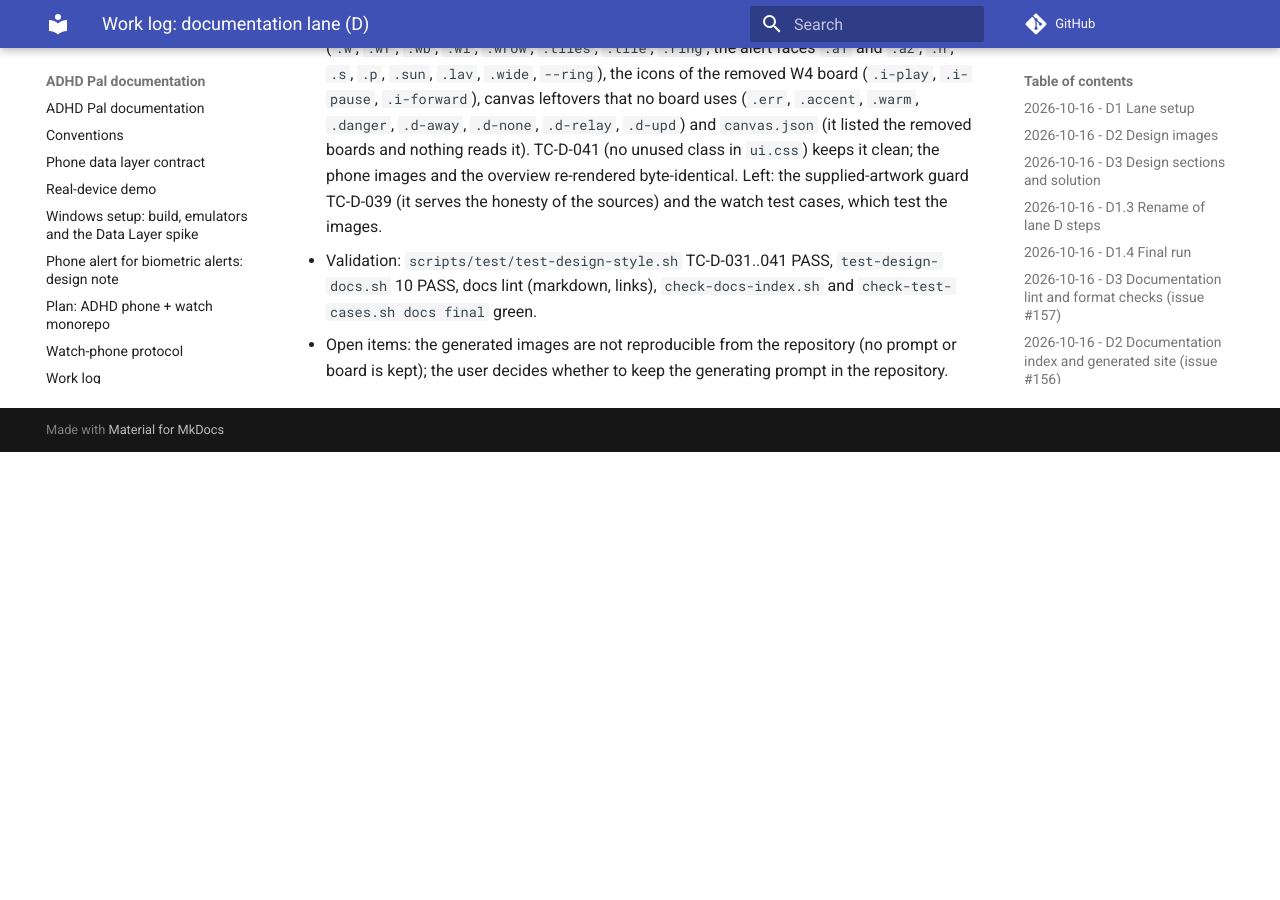
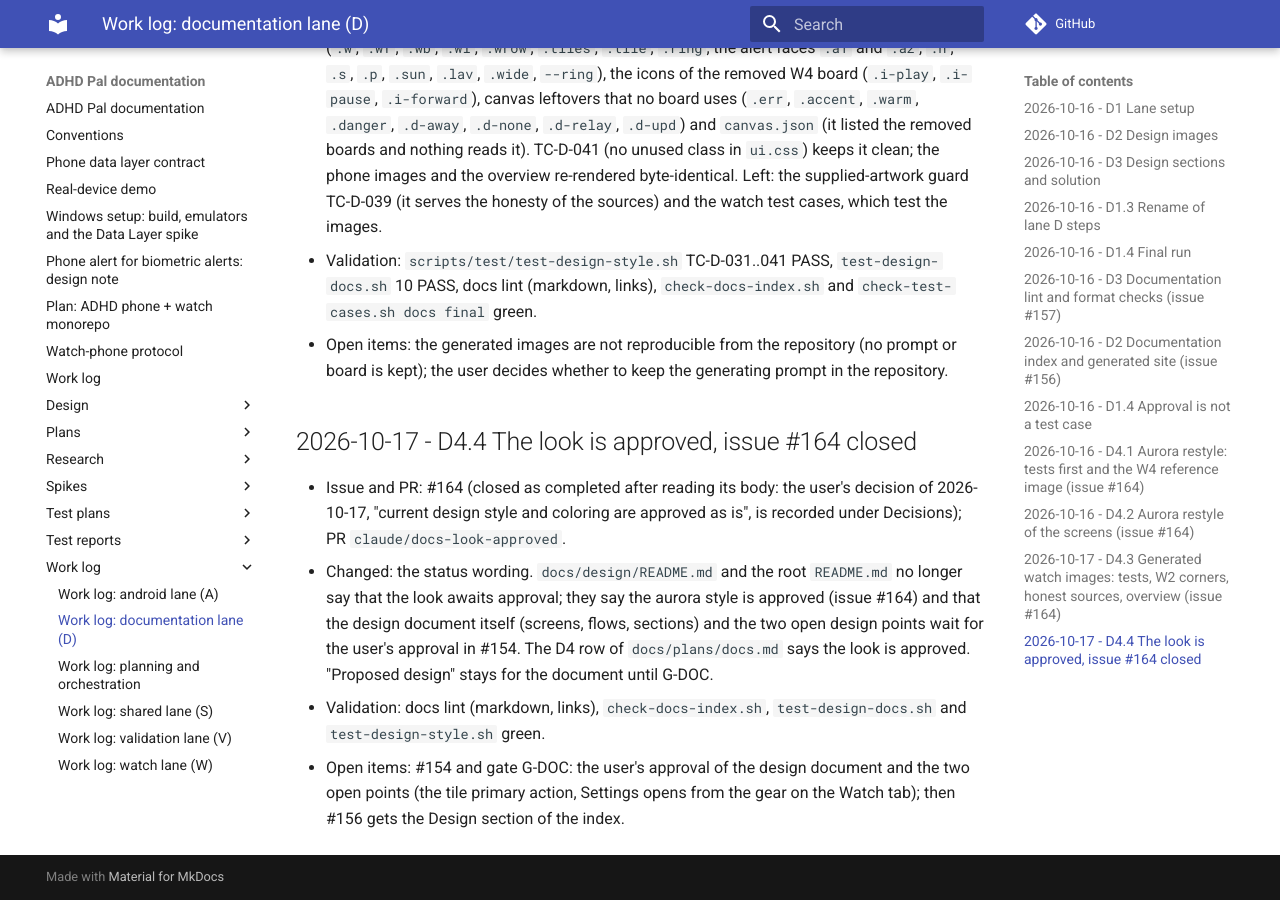
Before and after one commit to shlomoa/my-adhd-pal, an MkDocs documentation site: the page built from docs/work-log/docs.md, in a window 1280 px wide and 900 px high, scrolled down 5064 px. Built offline with MkDocs 1.6.1 and Material for MkDocs 9.7.7, drawn with Linux system fonts in a browser that asks for light colours; comment, search, counter and statistics services are not loaded; before the commit the page ends 5516 px from its top, so only the background shows below that.

Commit message:
Docs: the aurora look is approved (issue 164), the design document still awaits G-DOC (#204)
Claude-Session: https://claude.ai/code/session_0119eKBQkFDJwYDfwmtTQrjB

Co-authored-by: Claude <noreply@anthropic.com>

```diff
--- a/docs/design/README.md
+++ b/docs/design/README.md
@@ -1,8 +1,10 @@
 # ADHD Pal: UI/UX design (proposed design)
 
-Status: **proposed design**, for the user's approval. Until the user approves it (recorded in
-[issue #154](https://github.com/shlomoa/my-adhd-pal/issues/154)) it is a proposal, not the plan-on-record. Once agreed,
-these screens become the contract for the screen steps of [`../plan.md`](../plan.md): 2.6, 3.2-3.7, 4.1-4.6, 5.2 and H1.
+Status: **proposed design**, for the user's approval. The visual style (aurora, below) is approved as is by the user
+([issue #164](https://github.com/shlomoa/my-adhd-pal/issues/164), 2026-10-17). The design document itself (screens, flows and
+sections) and the two open design points below still wait for the user's approval, recorded in
+[issue #154](https://github.com/shlomoa/my-adhd-pal/issues/154); until then it is a proposal, not the plan-on-record. Once
+agreed, these screens become the contract for the screen steps of [`../plan.md`](../plan.md): 2.6, 3.2-3.7, 4.1-4.6, 5.2 and H1.
 
 The designs come from the design canvas
 [ADHD Pal screen designs](https://claude.ai/artifact/MREz2fe1cVjhLqmoRtACPV): 13 phone screens (P1-P13) and 9 watch
@@ -12,7 +14,7 @@ screens (W1-W9). The images are in [`images/`](images) and their sources in [`so
 
 ## Style: aurora
 
-The proposed design has one visual language on the phone and on the watch, taken from the approved reference image of
+The proposed design has one visual language on the phone and on the watch, approved as is by the user (issue #164) and taken from the approved reference image of
 W4 ([Watch main flow](watch-main-flow.md)). The background is deep midnight blue with smooth, flowing aurora light
 (teal, cobalt, violet, a little magenta) near the edges, kept dark and quiet behind the text. The watch face is round with
 a continuous gradient ring from mint and cyan (upper left) through blue to violet and magenta (lower right). Buttons are
--- a/docs/plans/docs.md
+++ b/docs/plans/docs.md
@@ -11,7 +11,7 @@ it; only then is it the plan-on-record.
 | **D1.3** | `docs/design/README.md` (overview and table of contents), four section files, `solution.md` (data flow and event flow, Mermaid, each described); links from `docs/plan.md` and `README.md`; `test-design-docs.sh` joins CI | TC-D-001..007, 009; doc lint and link check green | G-BOOT | none |
 | **D1.4 (V-last)** | Run everything, `docs-final.md` via `scripts/check-test-cases.sh docs final`; the user reads `docs/design/` and approves it (recorded in issue #154) | all `TC-D-*` PASS; approval by the user, recorded in issue #154 | G-BOOT | **G-DOC** (after the user approves) |
 | **D2** | Issue #156: `docs/index.md` as the single entry point linking every document, documentation site generator (tool proposal and decisions in the issue body) built in CI; `TC-D-*` ids added in its own red-first PR | per issue #156; approval step: the user approves the structure of the index and the built site (recorded in the issue body) | G-DOC | **G-INDEX** |
-| **D4** | Issue #164: the W4 image is the approved aurora reference (D4.1); every other screen image and the overview are re-rendered in the same style from restyled sources, texts updated (D4.2); `TC-D-031..038`, approval by the user recorded in the issue body; the test joins CI with D4.2 | `scripts/test/test-design-style.sh` red first | G-BOOT | none |
+| **D4** | Issue #164: the W4 image is the approved aurora reference (D4.1); every other screen image and the overview are re-rendered in the same style from restyled sources, texts updated (D4.2); `TC-D-031..041`, the look approved by the user on 2026-10-17 (recorded in the issue body, issue closed); the test joins CI | `scripts/test/test-design-style.sh` red first | G-BOOT | none |
 | **D3** | Issue #157: markdown lint and format checks cover all central documentation and run in CI; `TC-D-*` ids added in its own red-first PR | per issue #157 | G-BOOT | none |
 
 ## Sections (from issue #154)
--- a/docs/work-log/docs.md
+++ b/docs/work-log/docs.md
@@ -139,3 +139,15 @@ Entries for this lane only. Format and index: [`../work-log.md`](../work-log.md)
   `check-docs-index.sh` and `check-test-cases.sh docs final` green.
 - Open items: the generated images are not reproducible from the repository (no prompt or board is kept); the user decides whether
   to keep the generating prompt in the repository.
+
+## 2026-10-17 - D4.4 The look is approved, issue #164 closed
+
+- Issue and PR: #164 (closed as completed after reading its body: the user's decision of 2026-10-17, "current design style and coloring are
+  approved as is", is recorded under Decisions); PR `claude/docs-look-approved`.
+- Changed: the status wording. `docs/design/README.md` and the root `README.md` no longer say that the look awaits approval; they say
+  the aurora style is approved (issue #164) and that the design document itself (screens, flows, sections) and the two open design points
+  wait for the user's approval in #154. The D4 row of `docs/plans/docs.md` says the look is approved. "Proposed design" stays for the
+  document until G-DOC.
+- Validation: docs lint (markdown, links), `check-docs-index.sh`, `test-design-docs.sh` and `test-design-style.sh` green.
+- Open items: #154 and gate G-DOC: the user's approval of the design document and the two open points (the tile primary action, Settings
+  opens from the gear on the Watch tab); then #156 gets the Design section of the index.
```
Also changed, not shown: README.md (+1 -1 lines).
